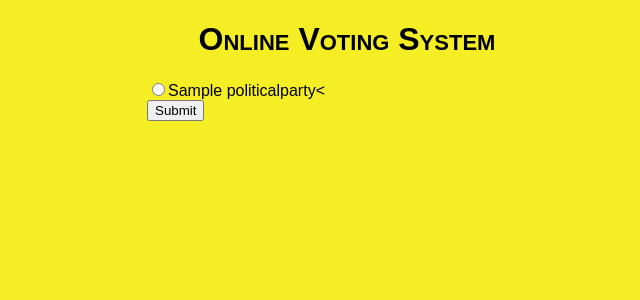
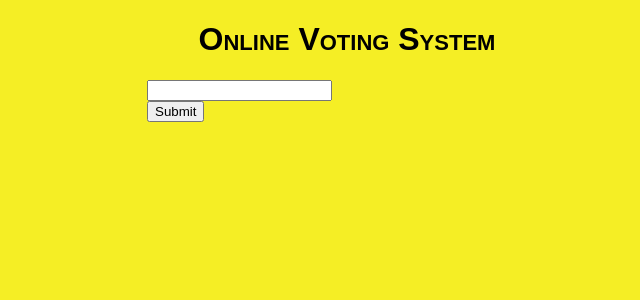
Before and after one commit to ku5-ku5/CM2305-Voting-System-Prototype-, a Python web app: template Prototype/templates/vote.html in a window 1280 px wide. Shown: the top 300 px of the page, without its empty margins (293-933 px from the left). Run offline with Jinja, Linux system fonts and the light colour scheme; the template is opened without the code that fills it: most values are stand-ins (such as "Sample title", 1, 10 or a date in 2020); form fields are guessed from the names that the template uses.

```diff
--- a/Prototype/routes.py
+++ b/Prototype/routes.py
@@ -42,6 +42,6 @@ def vote():
     form.chosenParty.choices = [(PoliticalParty.UId, PoliticalParty.Name) for PoliticalParty in PoliticalParty.query.all()]
     parties = PoliticalParty.query.all()
     if request.method == 'POST':
-        flash("Thank you for voting")
+        flash("Thank you for voting " + form.chosenParty.data)
         return redirect(url_for('login'))
     return render_template('vote.html', politicalparty=parties, title="Voting Page", form=form)
--- a/Prototype/templates/vote.html
+++ b/Prototype/templates/vote.html
@@ -4,11 +4,9 @@
   <div class="vote-container">
     <form class="" action="index.html" method="post">
       {{ form.hidden_tag() }}
-      {% for Name in politicalparty| sort(attribute='Name') %}
       <div class="voteItem">
-          <input type="radio" name="" value="{{ politicalparty.name }}">{{ politicalparty.name }}<<br>
+          {{ form.chosenParty }}
       </div>
-      {% endfor %}
       <section class="">
         {{ form.submit() }}
       </section>
```
